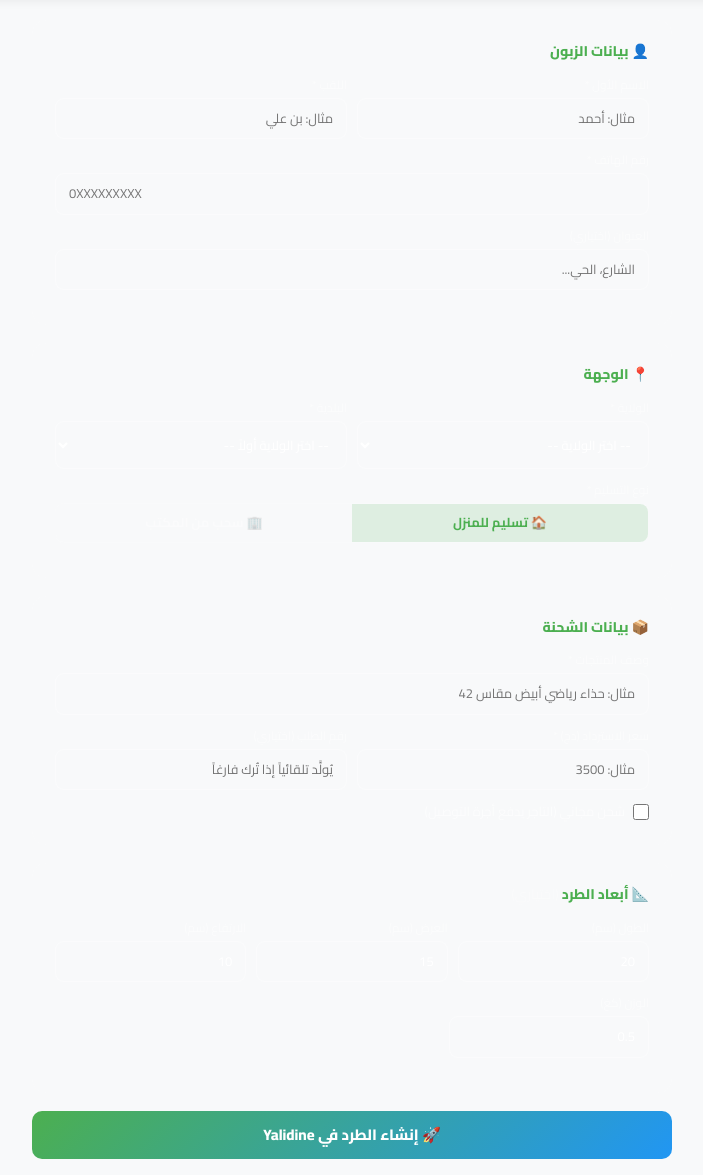
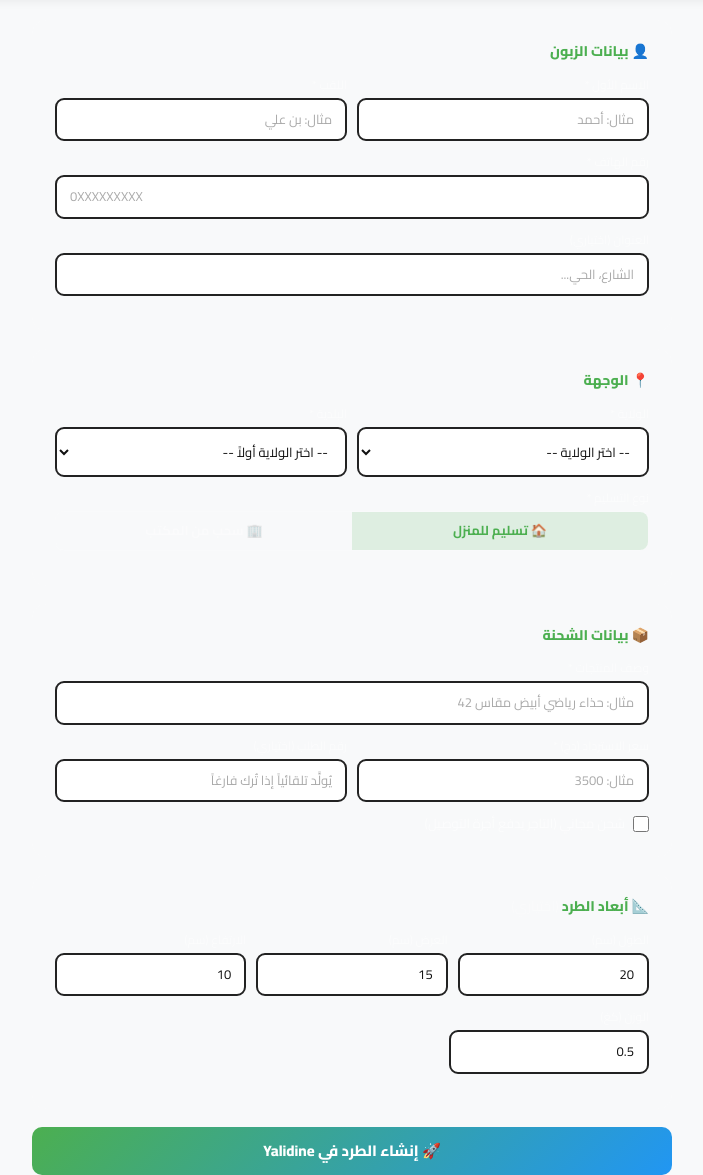
Before and after one commit to rahimhjk0-lang/akdilii, a FastAPI app: template templates/create_parcel.html in a window 1280 px wide. Shown: the part 82-1257 px from the top of the page, without its empty margins (288-991 px from the left). Run offline with FastAPI, Linux system fonts and the light colour scheme; the template is opened without the code that fills it, so the values that code supplies are empty.

Commit message:
style: white inputs with black border, black text

```diff
--- a/templates/create_parcel.html
+++ b/templates/create_parcel.html
@@ -6,9 +6,9 @@
 .form-section { background:rgba(255,255,255,0.04); border:1px solid rgba(255,255,255,0.08); border-radius:14px; padding:22px; margin-bottom:18px; }
 .form-section h6 { color:#4CAF50; font-weight:800; margin-bottom:16px; font-size:14px; }
 .form-label-s { font-size:12px; color:rgba(255,255,255,0.5); display:block; margin-bottom:4px; }
-.form-input { width:100%; padding:10px 13px; border-radius:9px; background:rgba(255,255,255,0.07); border:1.5px solid rgba(255,255,255,0.35); color:#fff; font-family:'Cairo',sans-serif; font-size:13px; margin-bottom:12px; box-sizing:border-box; transition:border-color .2s, box-shadow .2s; }
-.form-input:focus { border-color:#4CAF50; outline:none; background:rgba(255,255,255,0.10); box-shadow:0 0 0 3px rgba(76,175,80,0.18); }
-.form-input option { background:#1a1a2e; color:#fff; }
+.form-input { width:100%; padding:10px 13px; border-radius:9px; background:#fff; border:2px solid #222; color:#111; font-family:'Cairo',sans-serif; font-size:13px; margin-bottom:12px; box-sizing:border-box; transition:border-color .2s, box-shadow .2s; }
+.form-input:focus { border-color:#4CAF50; outline:none; background:#fff; box-shadow:0 0 0 3px rgba(76,175,80,0.18); }
+.form-input::placeholder { color:#aaa; }
 .form-row { display:grid; grid-template-columns:1fr 1fr; gap:10px; }
 .form-row-3 { display:grid; grid-template-columns:1fr 1fr 1fr; gap:10px; }
 .toggle-btn { display:flex; border-radius:9px; overflow:hidden; border:1px solid rgba(255,255,255,0.12); margin-bottom:12px; }
```
